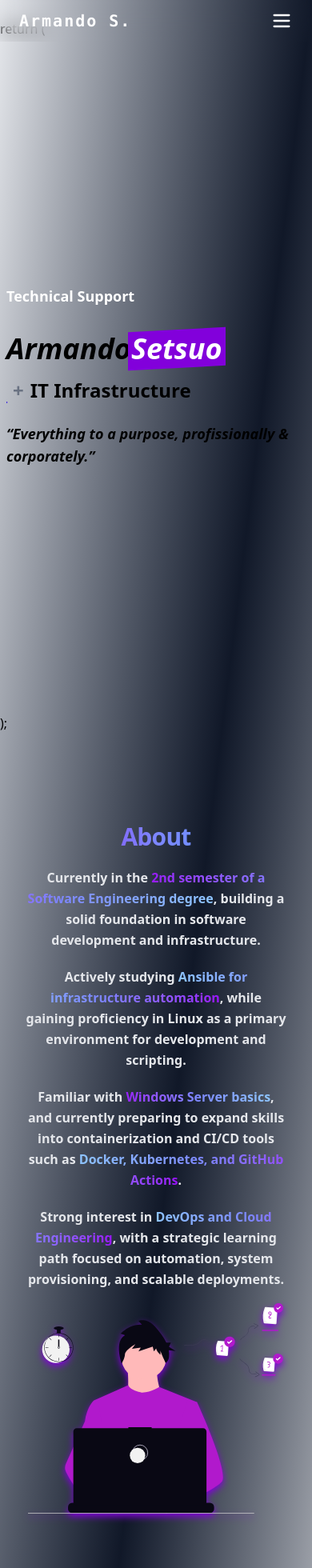
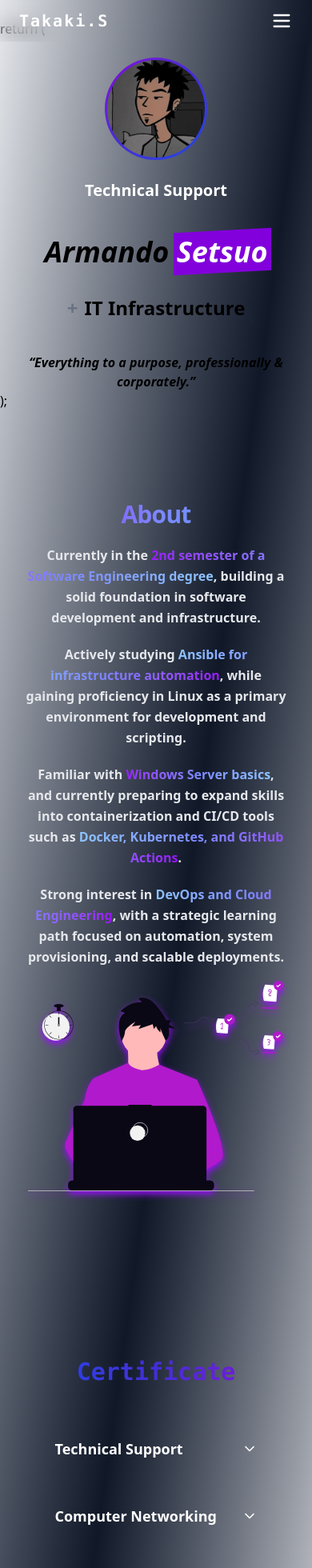
Before and after one commit to JuniorTakaki/portfolio-web, a React (Vite) app: page / in a window 390 px wide. Shown: the top 1960 px of the page at 80% size. Built offline with nearby package versions, Linux system fonts and the light colour scheme.

Commit message:
focus mobile

```diff
--- a/src/App.tsx
+++ b/src/App.tsx
@@ -5,50 +5,83 @@ import { Navbar } from "./components/navbar";
 import SummaryDevOps from "./components/SummaryDevOps";
 import ContactSection from './components/ContactSection';
 import Cardfront from "./components/Cardfront";
+import { Rarity } from './components/Rarity';
 
 function App() {
   const [isMobileMenuOpen, setIsMobileMenuOpen] = useState(false);
   const briefExperienceData = [
     {
-      title: "Google IT Support",
-      description: "Technical Support Fundamentals",
+      title: "Technical Support",
+      description: "Google IT Support",
       certificateImage: "/img/google0.jpg",
-      Tags: ["windows", "linux", "tailwind"],
+      tags: [
+        { label: "Software", rarity: "common" as Rarity },
+        { label: "Hardware", rarity: "common" as Rarity },
+        { label: "CLI basic", rarity: "uncommon" as Rarity }
+      ]
     },
     {
-      title: "Google  IT Support",
-      description: "Computer Networking",
+      title: "Computer Networking",
+      description: "Google IT Support",
       certificateImage: "/img/google1.jpg",
-      Tags: [],
+      tags: [
+        { label: "TPC/IP", rarity: "common" as Rarity },
+        { label: "Network Troubleshooting", rarity: "common" as Rarity },
+        { label: "DNS & DCHP", rarity: "rare" as Rarity }
+      ]
     },
     {
-      title: "Google IT Support",
-      description: "Operating Systems",
+      title: "Operating Systems",
+      description: "Google IT Support",
       certificateImage: "/img/google2.jpg",
-      Tags: ["windows", "linux"],
+      tags: [
+        { label: "Windows", rarity: "common" as Rarity },
+        { label: "Linux", rarity: "rare" as Rarity },
+        { label: "Powershell", rarity: "rare" as Rarity},
+      ]
     },
     {
-      title: "Google IT Support",
-      description: "SysAdmin & Infrastructure",
+      title: "SysAdmin & Infrastructure",
+      description: "Google IT Support",
       certificateImage: "/img/google3.jpg",
-      Tags: ["windows", "linux", "LDAP",],
+      tags: [
+        { label: "Infrastructure", rarity: "common" as Rarity },
+        { label: "SysAdmin", rarity: "uncommon" as Rarity },
+        { label: "AD", rarity: "rare" as Rarity },
+        { label: "Cloud Computing", rarity: "epic" as Rarity}
+      ]
     },
     {
-      title: "Google IT Support",
-      description: "IT Security",
+      title: "IT Security",
+      description: "Google IT Support",
       certificateImage: "/img/google4.jpg",
-      Tags: ["windows", "linux", "Phising", "rootkit", "Spyware", "Kerberos"],
+      tags: [
+        { label: "Cryptography", rarity: "common" as Rarity },
+        { label: "Security Threats", rarity: "uncommon" as Rarity },
+        { label: "Network Security", rarity: "rare" as Rarity },
+        { label: "AAA", rarity: "rare" as Rarity },
+      ]
     },
     {
-      title: "Windows Server",
-      description: "Windows Server 2016",
+      title: "Windows Server 2016",
+      description: "Windows Server",
       certificateImage: "/img/ws2016.png",
-      Tags: ["WDS", "AD", "FTP"]
+      tags: [
+        { label: "AD", rarity: "uncommon" as Rarity },
+        { label: "FTP", rarity: "uncommon" as Rarity },
+        { label: "WDS", rarity: "rare" as Rarity },
+      ]
     },
     {
       title: "Cloud & Virtualization",
-      description: "Conceitos de máquinas virtuais e nuvem com GCP e VirtualBox.",
-      Tags: ["Hyper-v", "VirtualBox", "Vmware"]
+      description: "Conceitos de máquinas virtuais e Cloud.",
+      tags: [
+        { label: "VirtuaBox", rarity: "uncommon" as Rarity },
+        { label: "Vmware", rarity: "uncommon" as Rarity },
+        { label: "Hyper-V", rarity: "rare" as Rarity },
+        { label: "EC2", rarity: "rare" as Rarity },
+        { label: "Azure VM", rarity: "rare" as Rarity },
+      ]
     },
   ];
 
@@ -56,7 +89,7 @@ function App() {
     <div className="dark:bg-gradient-to-br from-black via-gray-900 to-black not-dark:bg-gradient-to-br not-dark:from-gray-200 not-Dark:via-gray-400 not-dark:to-white">
       <nav className="fixed top-0 left-0 right-0 z-50 backdrop-blur-md px-6 py-3 flex justify-between items-center">
         <h1 className="text-white text-xl sm:text-2xl font-bold font-mono tracking-widest">
-          Armando S.
+          Takaki.S
         </h1>
         <div className="hidden sm:flex gap-10 text-white font-semibold tracking-wide">
           {["About", "Experience", "Contact"].map((topic) => (
@@ -84,7 +117,7 @@ function App() {
         </div>
         );
         <section id="about" className="min-h-screen flex flex-col items-center justify-center px-4 py-16 space-y-16">
-          <SummaryDevOps reverse={false} />
+          <SummaryDevOps reverse={false}/>
         </section>
         <section id="experience" className="py-24 w-full text-white mx-auto px-6 ">
           <div className=" mx-auto w-full space-y-12">
@@ -98,7 +131,7 @@ function App() {
                   title={item.title}
                   description={item.description}
                   certificateImage={item.certificateImage}
-                  tags={item.Tags}
+                  tags={item.tags}
                 />
               ))}
             </ul>
--- a/src/components/Cardfront.tsx
+++ b/src/components/Cardfront.tsx
@@ -1,30 +1,46 @@
-const Cardfront = () =>{
-    return(
-    <div className="h-screen flex items-center justify-center py-28 px-2">
-        <div className="max-w-2xl  space-y-8">
-          <h1 className="text-lg h-auto sm:text-2xl font-semibold dark:text-purple-700  not-dark:text-white transform transition-transform duration-300 hover:scale-105">
+const Cardfront = () => {
+  return (
+    <div className="flex flex-col items-center justify-center px-4 sm:flex-row sm:items-center sm:justify-center sm:px-2 sm:h-screen">
+      <div className="w-full max-w-2xl space-y-10 text-center sm:text-left">
+        <div className="mb-6 sm:hidden mt-6">
+          <div className="w-32 h-32 mx-auto rounded-full bg-gradient-to-br from-purple-700 via-indigo-700 to-blue-700 p-[3px]">
+            <div className="w-full h-full rounded-full overflow-hidden bg-gray-100 dark:bg-gray-800">
+              <img
+                src="/img/profile.jpg"
+                alt="Perfil"
+                className="object-cover w-full h-full"
+              />
+            </div>
+          </div>
+        </div>
+        <h1 className="text-xl sm:text-2xl font-semibold dark:text-purple-700 not-dark:text-white transform transition-transform duration-300 hover:scale-105">
           Technical Support
         </h1>
-        <div className="text-4xl  sm:text-6xl font-semibold ">
-          <blockquote className=" font-semibold italic dark:text-white not-dark:text-black ">Armando
+        <div className="text-4xl sm:text-6xl font-semibold space-y-6">
+          <blockquote className="italic dark:text-white not-dark:text-black leading-tight">
+            Armando{" "}
             <span className="relative inline-block before:absolute before:-inset-1 before:block before:-skew-y-3 before:bg-purple-700">
-                <span className="relative dark:text-gray-950 not-dark:text-white hover:scale-110 transform transition-transform duration-300"> Setsuo </span>
+              <span className="relative dark:text-gray-950 not-dark:text-white hover:scale-110 transform transition-transform duration-300">
+                Setsuo
+              </span>
             </span>
           </blockquote>
-              <span className="relative inline-block mt-4 group w-fit">
-                <span className="relative z-10 px-2 animator-text flex">
+          <span className="relative inline-block mt-2 group w-fit mx-auto sm:mx-0">
+            <span className="relative z-10 px-2 animator-text flex justify-center sm:justify-start">
               <span className="text-gray-500 text-2xl md:text-3xl">+</span>
-                  <span className="dark:text-white not-dark:text-black ml-2 text-2xl md:text-3xl">IT Infrastructure</span>
+              <span className="dark:text-white not-dark:text-black ml-2 text-2xl md:text-3xl">
+                IT Infrastructure
+              </span>
             </span>
             <span className="absolute left-0 bottom-0 h-[2px] w-full bg-gradient-to-r from-blue-700 via-indigo-700 to-purple-700 animate-underline pointer-events-none"></span>
           </span>
-                <p className="text-lg md:text-xl dark:text-gray-300 not-dark:text-black italic mt-6">
-                  “Everything to a purpose, profissionally & corporately.”
+          <p className="text-base sm:text-xl italic mt-4 px-2 dark:text-gray-300 not-dark:text-black">
+            “Everything to a purpose, professionally & corporately.”
           </p>
         </div>
       </div>
     </div>
   );
-}
+};
 
 export default Cardfront;
--- /dev/null
+++ b/src/components/Rarity.tsx
@@ -0,0 +1,36 @@
+export type Rarity = 'common' | 'uncommon' | 'rare' | 'epic' | 'legendary';
+
+interface RarityTagProps {
+  label: string;
+  rarity: Rarity;
+}
+
+const rarityStyles: Record<Rarity, string> = {
+  common: 'bg-green-700/10 text-green-400 hover:bg-green-600/10 hover:text-green-600 border-green-600',
+  uncommon: 'bg-blue-700/10 text-blue-400 hover:bg-blue-600/10 hover:text-blue-600 border-blue-600',
+  rare: 'bg-indigo-700/10 text-indigo-400 hover:bg-indigo-600/10 hover:text-indigo-600 border-indigo-600',
+  epic: 'bg-purple-700/10 text-purple-400 hover:bg-purple-600/10 hover:text-purple-600 border-purple-600',
+  legendary: 'bg-yellow-700/10 text-yellow-400 hover:bg-yellow-600/10 hover:text-yellow-600 border-yellow-600',
+};
+
+{/*const rarityLabels: Record<Rarity, string> = {
+  common: 'Comum',
+  uncommon: 'Incomum',
+  rare: 'Raro',
+  epic: 'Épico',
+  legendary: 'Lendário',
+}; */}
+
+export const RarityTag = ({ label, rarity }: RarityTagProps) => {
+  return (
+    <li
+      className={`rounded-full border px-3 py-1 transition-colors duration-300 cursor-default group relative
+                  ${rarityStyles[rarity]}`}
+    >
+      <span>{label}</span>
+      {/*<div className="absolute bottom-full mb-1 left-1/2 -translate-x-1/2 opacity-0 group-hover:opacity-100 text-xs bg-black text-white rounded px-2 py-1 pointer-events-none z-10 whitespace-nowrap">
+        Raridade: {rarityLabels[rarity]}
+      </div>*/}
+    </li>
+  );
+};
--- a/src/components/SummaryDevOps.tsx
+++ b/src/components/SummaryDevOps.tsx
@@ -10,7 +10,7 @@ const SummaryDevOps = ({ reverse = false }) => {
           <img
             src="/img/devpro.svg"
             alt="Developer Illustration"
-            className="max-w-xs sm:max-w-sm md:max-w-md h-auto drop-shadow-lg drop-shadow-purple-700"
+            className="max-w-xs sm:max-w-sm md:max-w-md h-auto drop-shadow-lg drop-shadow-purple-600"
           />
         </div>
 
--- a/src/components/TagList.tsx
+++ b/src/components/TagList.tsx
@@ -1,18 +1,22 @@
+import { Rarity, RarityTag } from './Rarity';
+
+interface Tag {
+  label: string;
+  rarity: Rarity;
+}
+
 interface TagListProps {
-  tags: string[];
+  tags: Tag[];
 }
 
 export const TagList = ({ tags }: TagListProps) => (
   <div className="flex justify-center text-center mt-3">
     <ul className="flex gap-2 flex-wrap">
-      {tags.map((tag, index) => (
-        <li
-          key={index}
-          className="rounded-full border px-3 py-1 text-purple-400 border-purple-500/15 bg-purple-500/10"
-        >
-          {tag}
-        </li>
+      {tags.map((tag) => (
+        <RarityTag key={tag.label} label={tag.label} rarity={tag.rarity} />
       ))}
     </ul>
   </div>
 );
+
+export default TagList
```
Also changed, not shown: src/components/briefExperience.tsx (+7 -1 lines), public/img/profile.jpg (added). Lines whose indentation alone changed are shown as unchanged.
